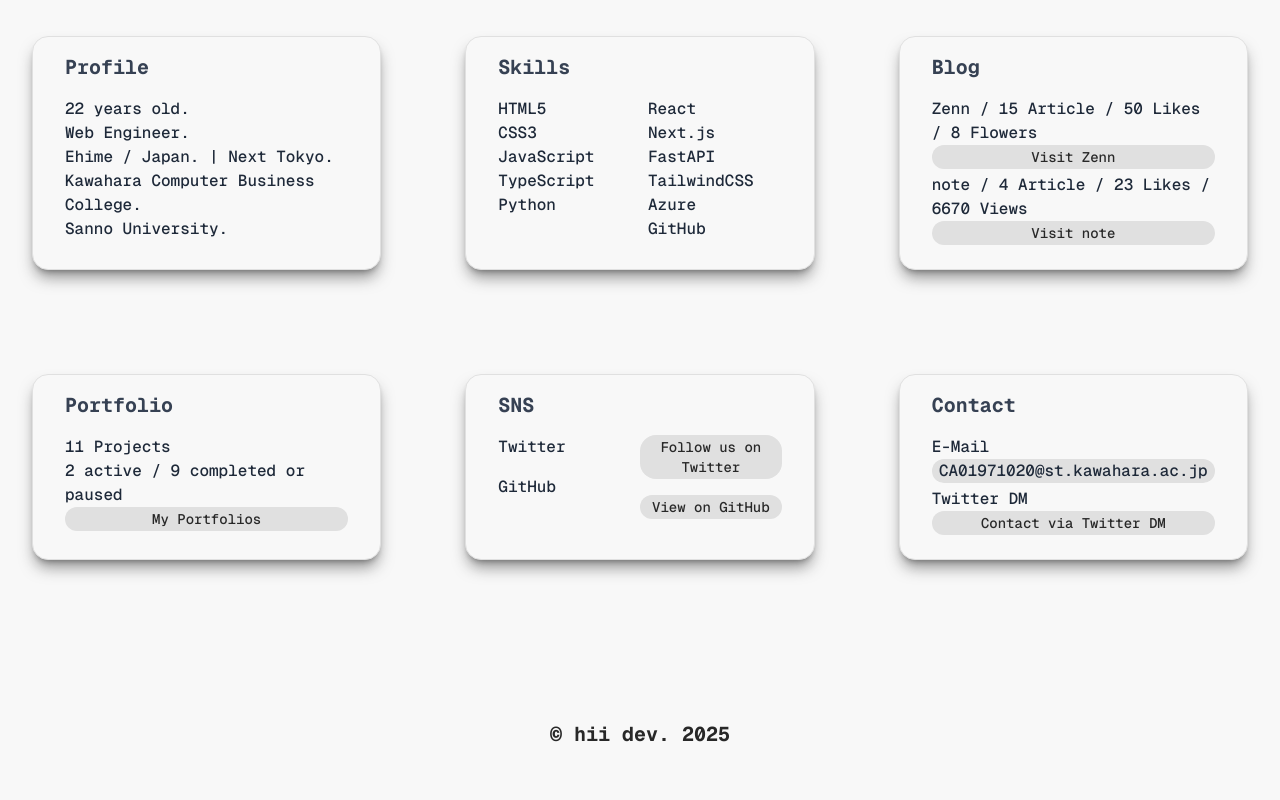
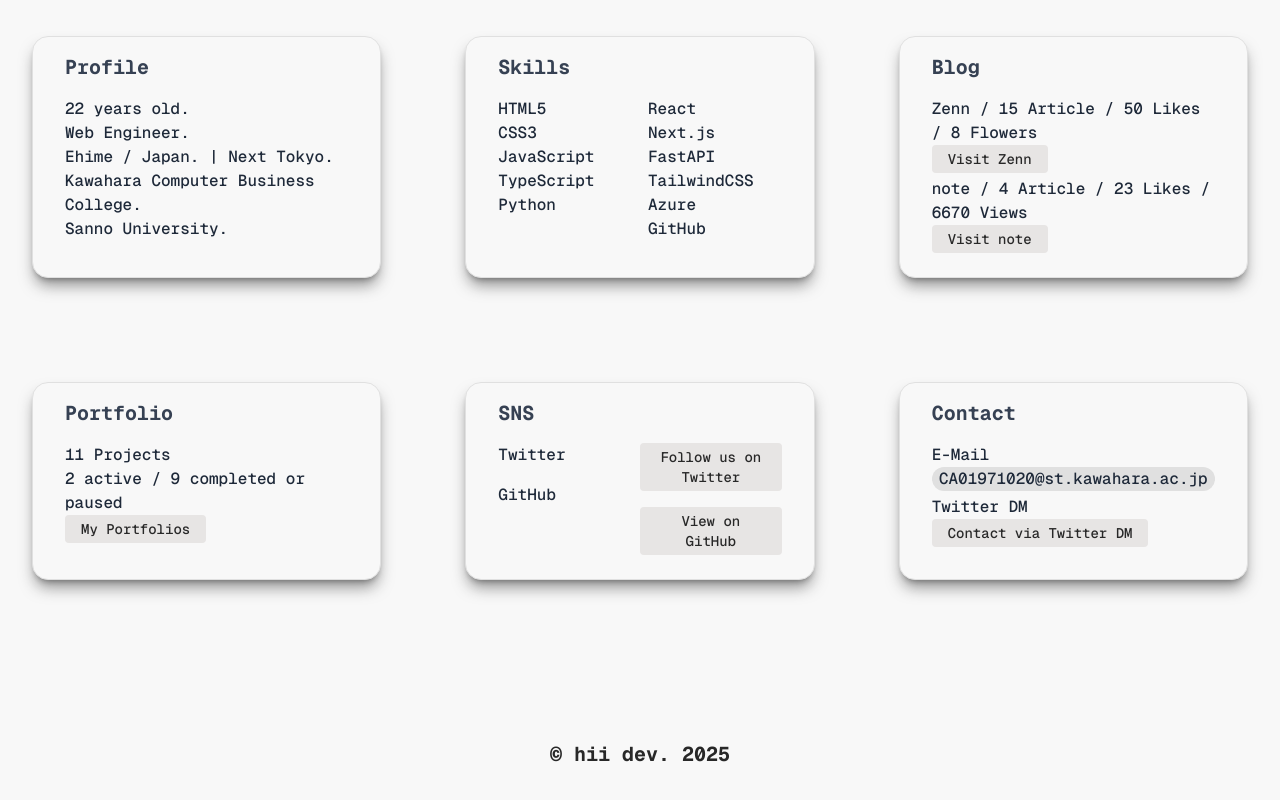
Before and after one commit to CA01971020/hii-dev, a Next.js app: page / in a window 1280 px wide. Shown: the part 892-1692 px from the top of the page. Built offline with nearby package versions, Linux system fonts and the light colour scheme.

Commit message:
twclassの変更

```diff
--- a/src/components/ui/button.tsx
+++ b/src/components/ui/button.tsx
@@ -6,7 +6,7 @@ type CustomButtonProps = {
 
 const CustomButton: React.FC<CustomButtonProps> = ({ buttontext }) => {
   return (
-    <button className=" bg-gray hover:bg-hover-gray text-black pt-0.5 pb-0.5 w-full rounded-2xl text-sm">
+    <button className=" bg-stone-200 hover:bg-hover-gray text-black pt-1 pb-1 pr-4 pl-4 rounded text-sm">
       {buttontext}
     </button>
   );
```
